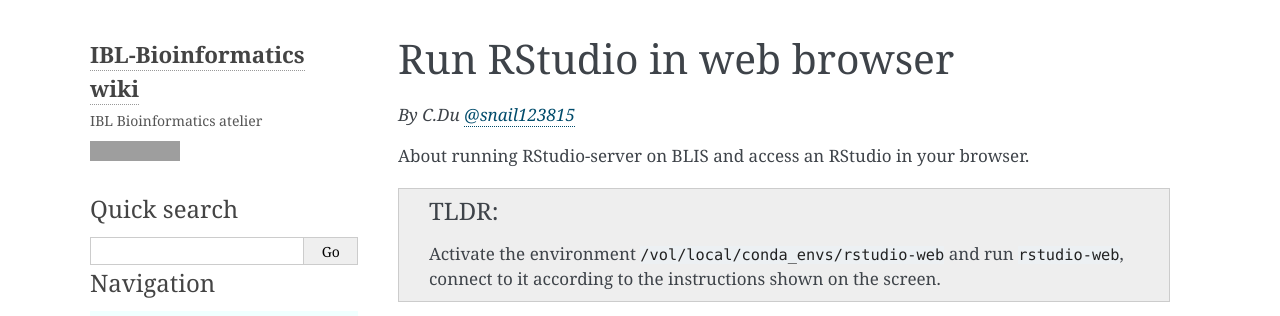
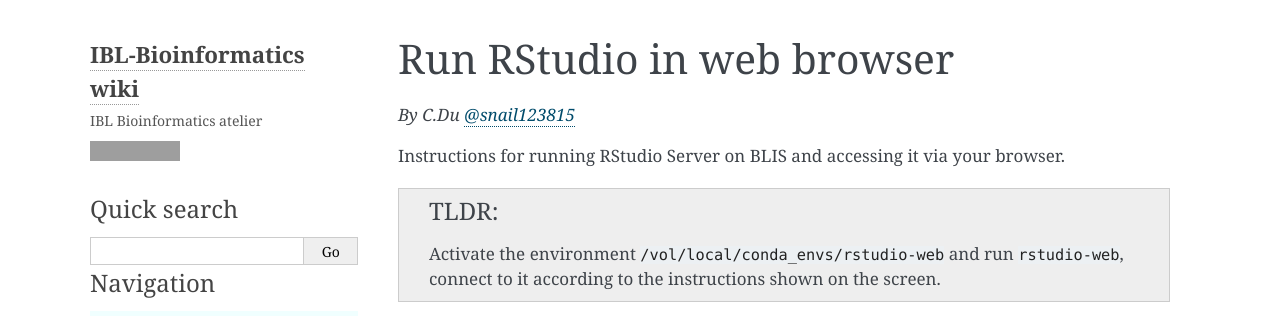
Before and after one commit to IBL-bioinfo/IBL-bioinformatics-wiki, a Sphinx documentation site: the page built from docs/source/basic_tools/rstudio-web.md, in a window 1280 px wide and 900 px high, cut to the strip 0-316 px from the top of the window. Built offline with Sphinx 7.4.7, drawn with Linux system fonts in a browser that asks for light colours; grey boxes are pictures that could not be loaded.

Commit message:
add clarity to the entry message

```diff
--- a/docs/source/basic_tools/rstudio-web.md
+++ b/docs/source/basic_tools/rstudio-web.md
@@ -2,7 +2,7 @@
 
 *By C.Du [@snail123815](https://github.com/snail123815)*
 
-About running RStudio-server on BLIS and access an RStudio in your browser.
+Instructions for running RStudio Server on BLIS and accessing it via your browser.
 
 :::{admonition} TLDR
 Activate the environment `/vol/local/conda_envs/rstudio-web` and run `rstudio-web`, connect to it according to the instructions shown on the screen.
```
